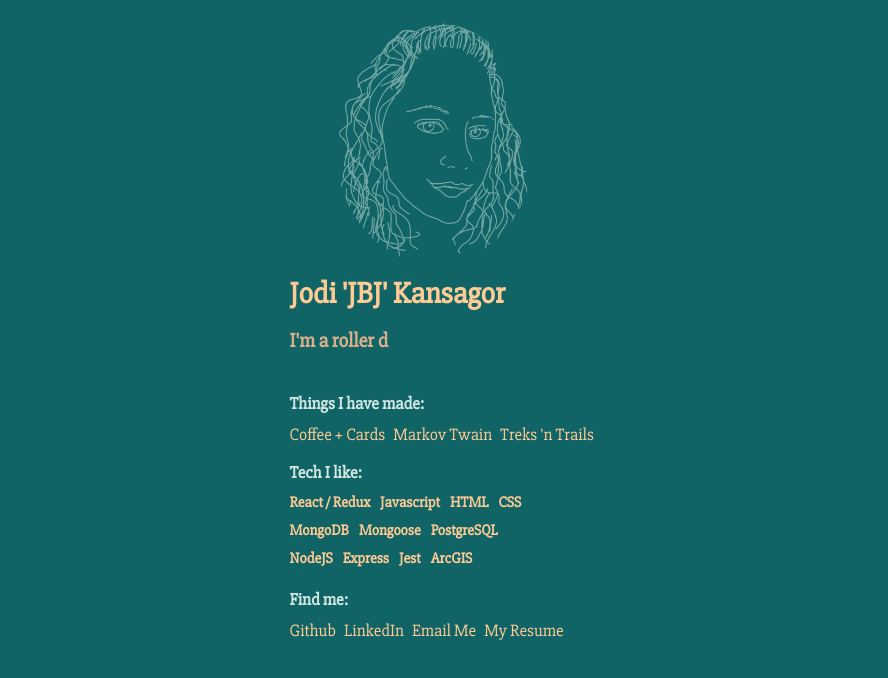
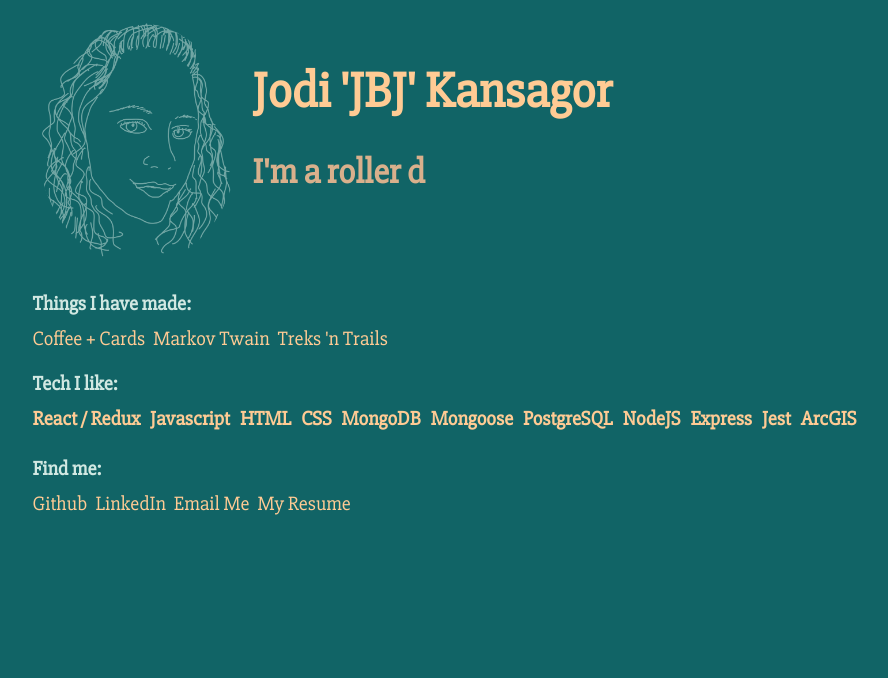
Before and after one commit to jodinkansagor/portfolio-react, a React app: page / in a window 1280 px wide. Shown: the top 678 px of the page, without its empty margins (193-1081 px from the left). Built offline with nearby package versions, Linux system fonts and the light colour scheme.

Commit message:
desktop styling

```diff
--- a/src/components/NewHome/Links.css
+++ b/src/components/NewHome/Links.css
@@ -9,6 +9,10 @@
     color: #D1E8E2;
     font-size: 17px;
     margin-left: 5px;
+
+    @media (min-width: 630px) {
+      font-size: 20px;
+    }
   }
 }
 
@@ -23,4 +27,11 @@ a {
   &:hover {
     color: #D1E8E2
   }
+
 }
+    @media (min-width: 630px) {
+
+      a {
+        font-size: 20px;
+      }
+    }
--- a/src/components/NewHome/NewHome.css
+++ b/src/components/NewHome/NewHome.css
@@ -32,4 +32,28 @@
     margin-top: 15px;
   }
 
+  @media (min-width: 630px) {
+    flex-direction: row;
+    align-items: center;
+    height: 100%;
+    justify-content: flex-start;
+    width: 100%;
+    margin-top: 4git a0px;
+
+    img {
+    margin-right: 10px;
+    margin-left: 10px;
+    }
+
+    h1 {
+      font-size: 50px;
+      width: 400px;
+    }
+
+    h2 {
+      font-size: 35px;
+      width: 450px;
+    }
+    }
+
 }
--- a/src/components/NewHome/Project.css
+++ b/src/components/NewHome/Project.css
@@ -17,4 +17,13 @@
     font-size: 17px;
     margin-left: 5px;
   }
+
+  @media (min-width: 630px) {
+    h1, a {
+      font-size: 20px;
+    }
+
+    width: 100%
+
+  }
 }
--- a/src/components/NewHome/Tech.css
+++ b/src/components/NewHome/Tech.css
@@ -30,4 +30,26 @@
     flex-direction: column;
 
   }
+
+  @media (min-width: 630px) {
+    h1 {
+      font-size: 20px;
+    }
+
+
+    .project1, .project2, .project3 {
+
+      h1 {
+        margin-top: 5px;
+        margin-bottom: 5px;
+        font-size: 20px;
+      }
+    }
+  }
+
+  @media (min-width: 900px) {
+    .techNames {
+      flex-direction: row;
+    }
+  }
 }
```
